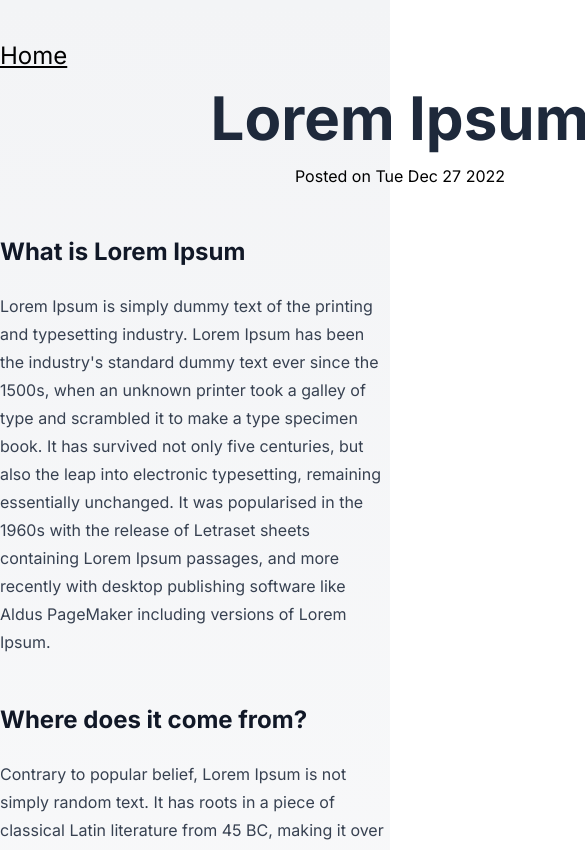
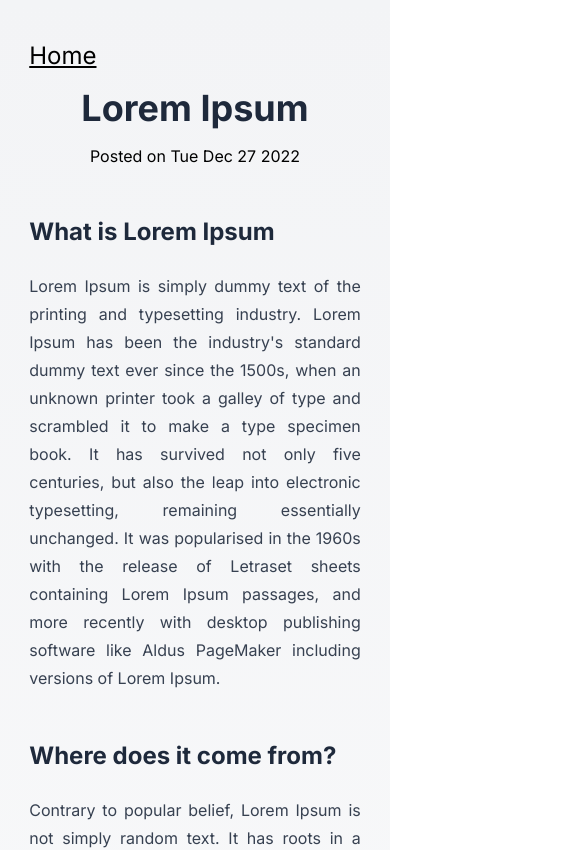
Before and after one commit to andikaraditya/blog, a Next.js app: page /posts/lorem-ipsum in a window 390 px wide. Shown: the top 850 px of the page, 585 px wide, since content can reach past the window. Built offline with nearby package versions, Linux system fonts and the light colour scheme.

Commit message:
add responsive style and posts metadata

```diff
--- a/src/app/page.tsx
+++ b/src/app/page.tsx
@@ -5,8 +5,10 @@ export default function Home() {
   const titles = getPostMetadata()
   return (
     <main className="bg-gradient-to-b from-gray-100 to-white">
-      <div className="flex flex-col gap-3 w-[700px] mx-auto">
-        <h1 className="text-6xl font-bold text-slate-800 my-11 text-center">Lightstation Blog</h1>
+      <div className="max-md:w-[85%] flex flex-col gap-3 w-[700px] mx-auto">
+        <h1 className="text-4xl md:text-6xl font-bold text-slate-800 my-11 text-center">
+          Lightstation Blog
+        </h1>
         {titles.map((el, index) => {
           return <BlogTitle title={el.title} slug={el.slug} key={index} />
         })}
@@ -24,7 +26,7 @@ const BlogTitle: React.FC<TitleProps> = ({ title, slug }) => {
   return (
     <div className="bg-slate-100 pt-3 pb-1 px-3 border-b-[3px] border-slate-800">
       <Link href={`/posts/${slug}`}>
-        <h2 className="text-3xl font-semibold line-clamp-1">{title}</h2>
+        <h2 className="text-2xl  md:text-3xl font-semibold line-clamp-1">{title}</h2>
       </Link>
     </div>
   )
--- a/src/app/posts/[slug]/page.tsx
+++ b/src/app/posts/[slug]/page.tsx
@@ -1,5 +1,6 @@
 import getPostMetadata from "@/app/components/getPostMetadata"
 import fs from "fs"
+import type { Metadata, ResolvingMetadata } from "next"
 import matter from "gray-matter"
 import Markdown from "markdown-to-jsx"
 import Link from "next/link"
@@ -26,19 +27,38 @@ export async function generateStaticParams() {
   })
 }
 
+type Props = {
+  params: { slug: string }
+}
+
+export async function generateMetadata({ params }: Props): Promise<Metadata> {
+  // read route params
+  const { slug } = params
+  const folder = "posts/"
+  const file = `${folder}${slug}.md`
+  const content = fs.readFileSync(file, "utf-8")
+  const matterResult = matter(content)
+  return {
+    title: matterResult.data.title,
+    description: matterResult.data.subtitle,
+  }
+}
+
 function BlogPage(props: any) {
   const slug = props.params.slug
   const post = getPostContent(slug)
   return (
     <main className="bg-gradient-to-b from-gray-100 to-white">
-      <div className="w-[800px] mx-auto pt-10">
+      <div className="max-lg:w-[85%] w-[60%] mx-auto pt-10">
         <Link className="text-2xl underline" href={"/"}>
           Home
         </Link>
-        <h1 className="text-6xl font-bold text-slate-800 my-4 text-center">{post.title}</h1>
+        <h1 className="text-4xl md:text-6xl font-bold text-slate-800 my-4 text-center">
+          {post.title}
+        </h1>
         <p className="text-center mx-auto">Posted on {new Date(post.date).toDateString()}</p>
       </div>
-      <div className="prose lg:prose-xl mx-auto">
+      <div className="max-lg:w-[85%] prose prose-base md:prose-xl prose-h2:text-slate-800 prose-p:text-justify mx-auto">
         <Markdown>{post.content}</Markdown>
       </div>
     </main>
```
